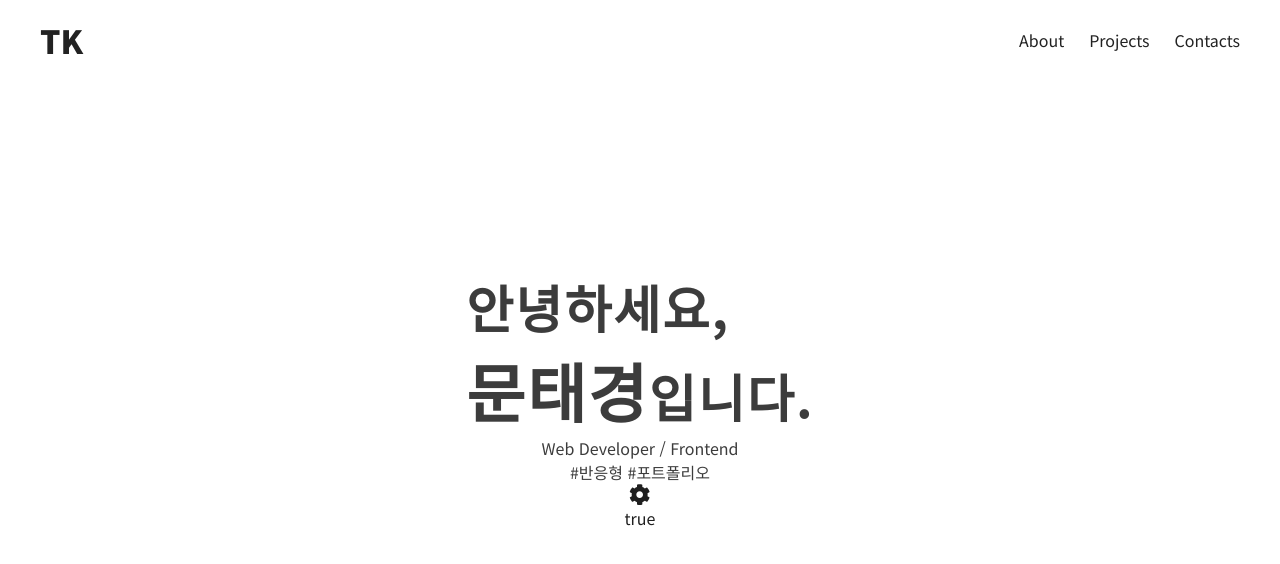
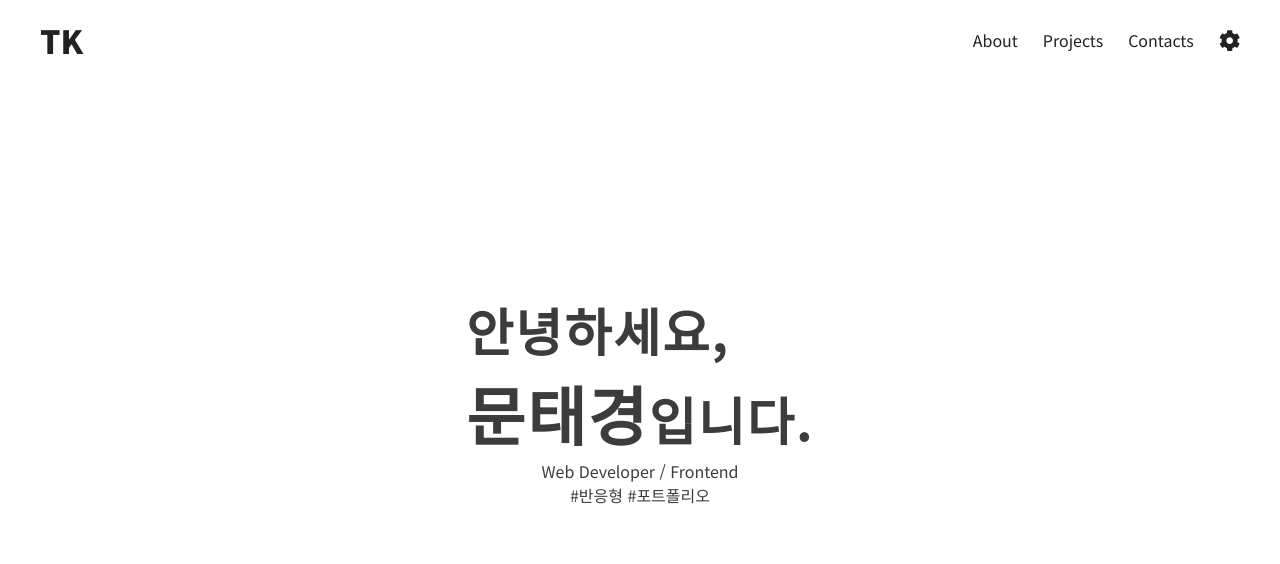
Before and after one commit to TK-moon/portfolio-vue, a Vue app: page / in a window 1280 px wide. Shown: the top 564 px of the page. Built offline with nearby package versions, Linux system fonts and the light colour scheme.

Commit message:
:recycle: 불필요한 코드 제거 및 테마 팝업 헤더로 이동

```diff
--- a/src/views/components/Header.vue
+++ b/src/views/components/Header.vue
@@ -6,13 +6,32 @@
         <li><router-link :to="{ hash: '#about' }">About</router-link></li>
         <li><router-link :to="{ hash: '#projects' }">Projects</router-link></li>
         <li><router-link :to="{ hash: '#contacts' }">Contacts</router-link></li>
+        <li><font-awesome-icon :icon="['fas', 'cog']" size="lg" @click="modalVisible = true" /></li>
       </ol>
     </nav>
   </header>
+  <Modal v-model="modalVisible">
+    <ThemeModal />
+  </Modal>
 </template>
 
 <script lang="ts">
-export default {}
+import { defineComponent } from "vue"
+
+import Modal from "@/views/components/Modal.vue"
+import ThemeModal from "@/views/components/ThemeModal.vue"
+
+export default defineComponent({
+  components: {
+    Modal,
+    ThemeModal,
+  },
+  data: function () {
+    return {
+      modalVisible: false,
+    }
+  },
+})
 </script>
 
 <style lang="scss" scoped>
@@ -32,6 +51,7 @@ header {
   @include mobile {
     height: 60px;
   }
+  li,
   a {
     text-decoration: none;
     color: var(--color-primary-text);
--- a/src/views/components/Modal.vue
+++ b/src/views/components/Modal.vue
@@ -1,5 +1,5 @@
 <template>
-  <teleport to="#teleportRoot">
+  <teleport to="#teleportRoot" v-if="is_mounted">
     <transition name="modal">
       <div class="modal-backdrop" @click.self="close" v-if="modelValue">
         <div class="modal-contents">
@@ -18,7 +18,20 @@ export default defineComponent({
     modelValue: {
       type: Boolean,
       default: false,
+      required: true,
     },
+  },
+  data: function () {
+    return {
+      is_mounted: false,
+    }
+  },
+  mounted: function () {
+    /**
+     * Vue3 teleport가 내부적으로 to (target) 엘리먼트가 렌더링 되었는지 확인하지 않음.
+     * 엘리먼트가 mounted 되었는지 수동으로 확인하여 teleport.
+     */
+    this.is_mounted = true
   },
   watch: {
     modelValue(nv: boolean) {
--- a/src/views/components/ScrollAnimation/AnimationSection.vue
+++ b/src/views/components/ScrollAnimation/AnimationSection.vue
@@ -2,9 +2,9 @@
   <section
     ref="sectionRef"
     class="animation-section"
-    :style="{ marginBottom: disable_multiple_animation ? '50%' : '0' }"
+    :style="{ marginBottom: disable_multiple_animation ? '100vh' : '0' }"
   >
-    <Animator :sectionRef="sectionRef" :active="true" :animation="animation">
+    <Animator :sectionRef="sectionRef" :active="active" :animation="animation">
       <slot></slot>
     </Animator>
   </section>
@@ -13,7 +13,6 @@
 <script lang="ts">
 import { defineComponent, ref, PropType } from "vue"
 import Animator from "./Animator.vue"
-import useIntersectionObserver from "@/lib/useIntersectionObserver"
 import { AnimationType } from "@/utils/animation_utils"
 
 export default defineComponent({
@@ -31,13 +30,8 @@ export default defineComponent({
       active: false,
     }
   },
-  methods: {
-    handleObserve(entries: IntersectionObserverEntry[]) {
-      this.active = entries[0].isIntersecting ? true : false
-    },
-  },
   mounted: function () {
-    useIntersectionObserver(this.sectionRef ?? null, this.handleObserve)
+    this.active = true
   },
   unmounted: function () {
     this.active = false
--- a/src/views/components/ScrollAnimation/Animator.vue
+++ b/src/views/components/ScrollAnimation/Animator.vue
@@ -1,7 +1,6 @@
 <template>
   <div class="animator" ref="animatorRef">
     <slot></slot>
-    {{ active }}
   </div>
 </template>
 
--- /dev/null
+++ b/src/views/components/ThemeModal.vue
@@ -0,0 +1,56 @@
+<template>
+  <h1>테마 설정</h1>
+  <br />
+  <div class="modal-grid">
+    <ToggleRadio v-model="colorThemeRadio" value="light-mode" name="color-theme"> 라이트 모드 </ToggleRadio>
+    <ToggleRadio v-model="colorThemeRadio" value="dark-mode" name="color-theme"> 다크 모드 </ToggleRadio>
+    <ToggleRadio v-model="colorThemeRadio" value="os-theme-mode" name="color-theme"> 기기 테마 </ToggleRadio>
+  </div>
+</template>
+
+<script lang="ts">
+import { defineComponent, computed } from "vue"
+import { useStore } from "vuex"
+
+import ToggleRadio from "@/views/components/RadioToggle.vue"
+
+const getColorThemeHandler = () => {
+  const store = useStore()
+  const colorTheme = computed(() => store.state.colorThemeModule.colorTheme)
+  const setColorTheme = (payload: { colorTheme: string }) =>
+    store.dispatch("colorThemeModule/SET_COLOR_THEME_WITH_LOCALSTORAGE", payload)
+  return { colorTheme, setColorTheme }
+}
+
+export default defineComponent({
+  components: {
+    ToggleRadio,
+  },
+  setup() {
+    const { colorTheme, setColorTheme } = getColorThemeHandler()
+
+    return {
+      colorTheme,
+      setColorTheme,
+    }
+  },
+  data() {
+    return {
+      colorThemeRadio: this.colorTheme,
+    }
+  },
+  watch: {
+    colorThemeRadio(nv) {
+      this.setColorTheme({ colorTheme: nv })
+    },
+  },
+})
+</script>
+
+<style scoped>
+.modal-grid {
+  display: grid;
+  grid-template-columns: 1fr;
+  gap: 10px;
+}
+</style>
--- a/src/views/pages/Landing/index.vue
+++ b/src/views/pages/Landing/index.vue
@@ -1,7 +1,7 @@
 <template>
   <main>
-    <Main />
-    <About />
+    <Main id="main" />
+    <About id="about" />
     <section id="projects">Second</section>
     <section id="contacts">Contact</section>
   </main>
--- a/src/views/pages/Landing/main.vue
+++ b/src/views/pages/Landing/main.vue
@@ -14,62 +14,22 @@
     </h1>
     <p id="keyword">Web Developer / Frontend</p>
     <p id="hashtags">#반응형 #포트폴리오</p>
-    <font-awesome-icon :icon="['fas', 'cog']" size="lg" @click="modalVisible = true" />
   </AnimationSection>
-  <Modal v-model="modalVisible">
-    <h1>테마 설정</h1>
-    <br />
-    <div class="modal-grid">
-      <ToggleRadio v-model="colorThemeRadio" value="light-mode" name="color-theme"> 라이트 모드 </ToggleRadio>
-      <ToggleRadio v-model="colorThemeRadio" value="dark-mode" name="color-theme"> 다크 모드 </ToggleRadio>
-      <ToggleRadio v-model="colorThemeRadio" value="os-theme-mode" name="color-theme"> 기기 테마 </ToggleRadio>
-    </div>
-  </Modal>
 </template>
 
 <script lang="ts">
-import { defineComponent, computed, ref } from "vue"
-import { useStore } from "vuex"
+import { defineComponent } from "vue"
 
-import Modal from "@/views/components/Modal.vue"
 import ToggleRadio from "@/views/components/RadioToggle.vue"
 import AnimationSection from "@/views/components/ScrollAnimation/AnimationSection.vue"
 
-const getColorThemeHandler = () => {
-  const store = useStore()
-  const colorTheme = computed(() => store.state.colorThemeModule.colorTheme)
-  const setColorTheme = (payload: { colorTheme: string }) =>
-    store.dispatch("colorThemeModule/SET_COLOR_THEME_WITH_LOCALSTORAGE", payload)
-  return { colorTheme, setColorTheme }
-}
-
 export default defineComponent({
   components: {
-    Modal,
     ToggleRadio,
     AnimationSection,
   },
-  setup() {
-    const { colorTheme, setColorTheme } = getColorThemeHandler()
-    const sectionRef = ref<HTMLElement>()
-
-    return {
-      colorTheme,
-      setColorTheme,
-      scrollY,
-      sectionRef,
-    }
-  },
   data() {
-    return {
-      modalVisible: false,
-      colorThemeRadio: this.colorTheme,
-    }
-  },
-  watch: {
-    colorThemeRadio(nv) {
-      this.setColorTheme({ colorTheme: nv })
-    },
+    return {}
   },
 })
 </script>
@@ -109,9 +69,4 @@ export default defineComponent({
     font-size: 13vw;
   }
 }
-.modal-grid {
-  display: grid;
-  grid-template-columns: 1fr;
-  gap: 10px;
-}
 </style>
```
